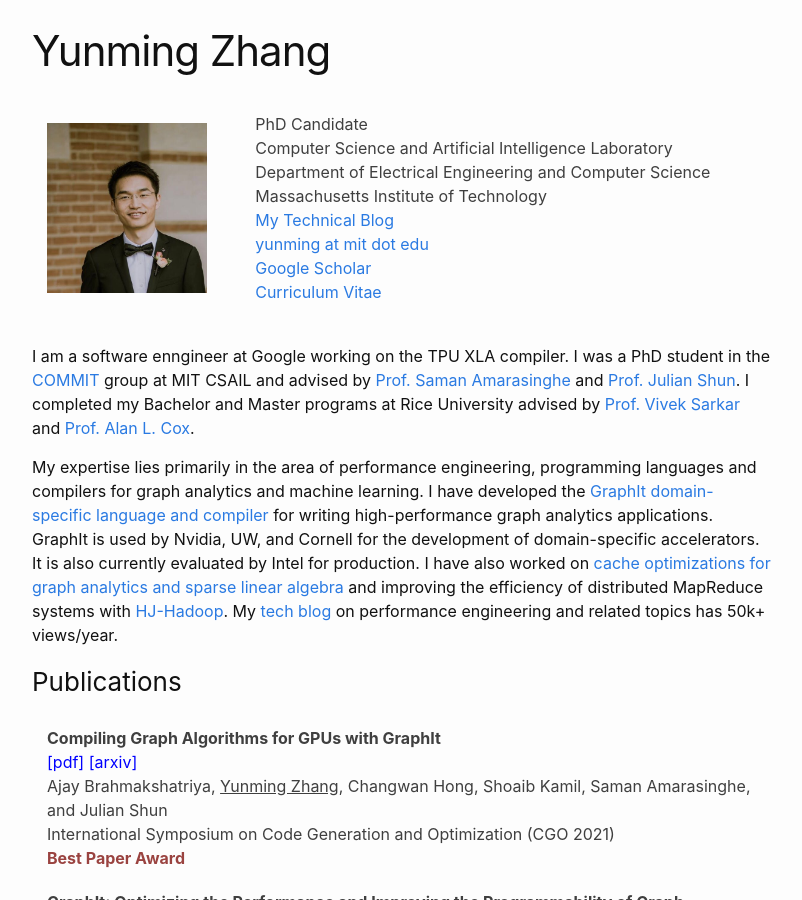
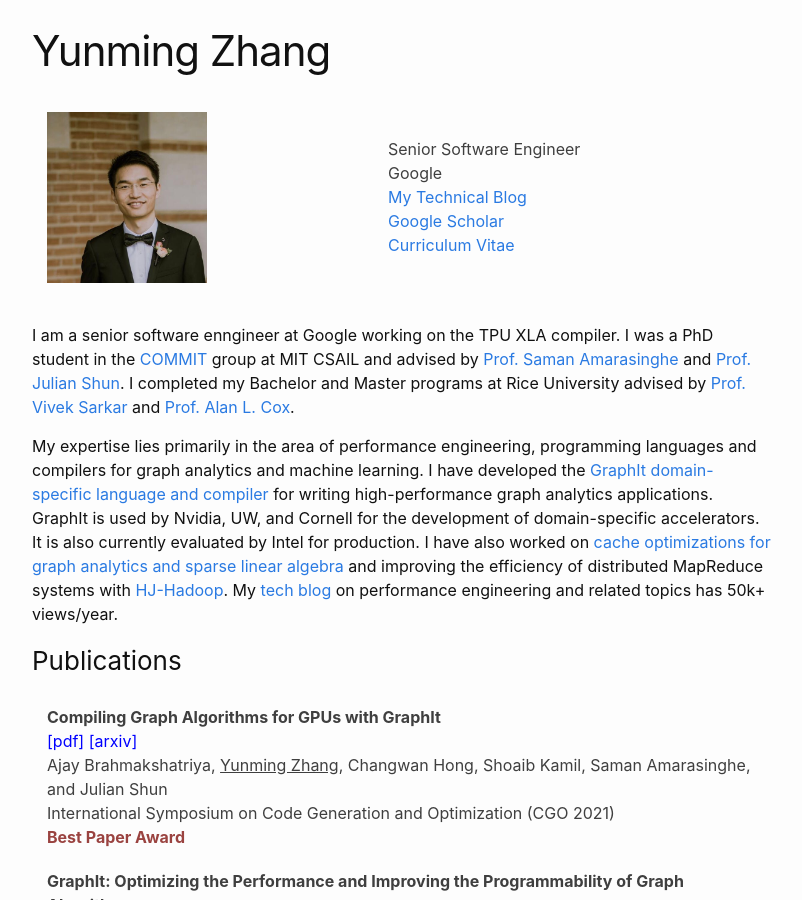
Before and after one commit to yunmingzhang17/yunmingzhang17.github.io, a Jekyll site: the page built from index.md, in a window 1280 px wide and 900 px high. Shown: the whole window, without its empty margins (238-1040 px from the left). Built offline with Jekyll 4.4.1, drawn with Linux system fonts in a browser that asks for light colours.

Commit message:
updating the website title and cv

```diff
--- a/_config.yml
+++ b/_config.yml
@@ -2,9 +2,7 @@
 author: GitHub User
 email: your-email@domain.com
 description: > # this means to ignore newlines until "show_excerpts:"
-  Write an awesome description for your new site here. You can edit this
-  line in _config.yml. It will appear in your document head meta (for
-  Google search results) and in your feed.xml site description.
+  Yunming Zhang's Personal Website
 
 show_excerpts: false # set to true to show excerpts on the homepage
 
--- a/_includes/main.html
+++ b/_includes/main.html
@@ -12,12 +12,9 @@
 	    <img src="/assets/yunming_personal.JPG" width="160" />
 	  </td>
 	  <td >
-	    PhD Candidate<br />
-	    Computer Science and Artificial Intelligence Laboratory<br />
-	    Department of Electrical Engineering and Computer Science<br />
-	    Massachusetts Institute of Technology<br />
+	    Senior Software Engineer<br />
+	    Google<br />
 	    <a href="https://yunmingzhang.wordpress.com">My Technical Blog</a><br />
-	    <a href="mailto:yunming@mit.edu">yunming at mit dot edu</a><br />
 	    <a href="https://scholar.google.com/citations?user=bdNbTVIAAAAJ&hl=en">Google Scholar</a><br />
 	    <a href="/assets/yunming-cv.pdf">Curriculum Vitae</a>
 	  </td>
@@ -25,7 +22,7 @@
       </tbody>
 </table>
 <p>
-I am a software enngineer at Google working on the TPU XLA compiler. I was a PhD student in the <a href="http://groups.csail.mit.edu/commit/" target="_blank">COMMIT</a> group at  MIT CSAIL and advised by <a href="http://people.csail.mit.edu/saman/" target="_blank">Prof. Saman Amarasinghe</a> and <a href="https://people.csail.mit.edu/jshun/" target="_blank">Prof. Julian Shun</a>. I completed my Bachelor and Master programs at Rice University advised by <a href="https://www.cc.gatech.edu/people/vivek-sarkar" target="_blank">Prof. Vivek Sarkar</a> and <a href="https://csweb.rice.edu/alan-cox" target="_blank">Prof. Alan L. Cox</a>.
+I am a senior software enngineer at Google working on the TPU XLA compiler. I was a PhD student in the <a href="http://groups.csail.mit.edu/commit/" target="_blank">COMMIT</a> group at  MIT CSAIL and advised by <a href="http://people.csail.mit.edu/saman/" target="_blank">Prof. Saman Amarasinghe</a> and <a href="https://people.csail.mit.edu/jshun/" target="_blank">Prof. Julian Shun</a>. I completed my Bachelor and Master programs at Rice University advised by <a href="https://www.cc.gatech.edu/people/vivek-sarkar" target="_blank">Prof. Vivek Sarkar</a> and <a href="https://csweb.rice.edu/alan-cox" target="_blank">Prof. Alan L. Cox</a>.
 </p>
 
 <p>
```
Also changed, not shown: 6 other files.
